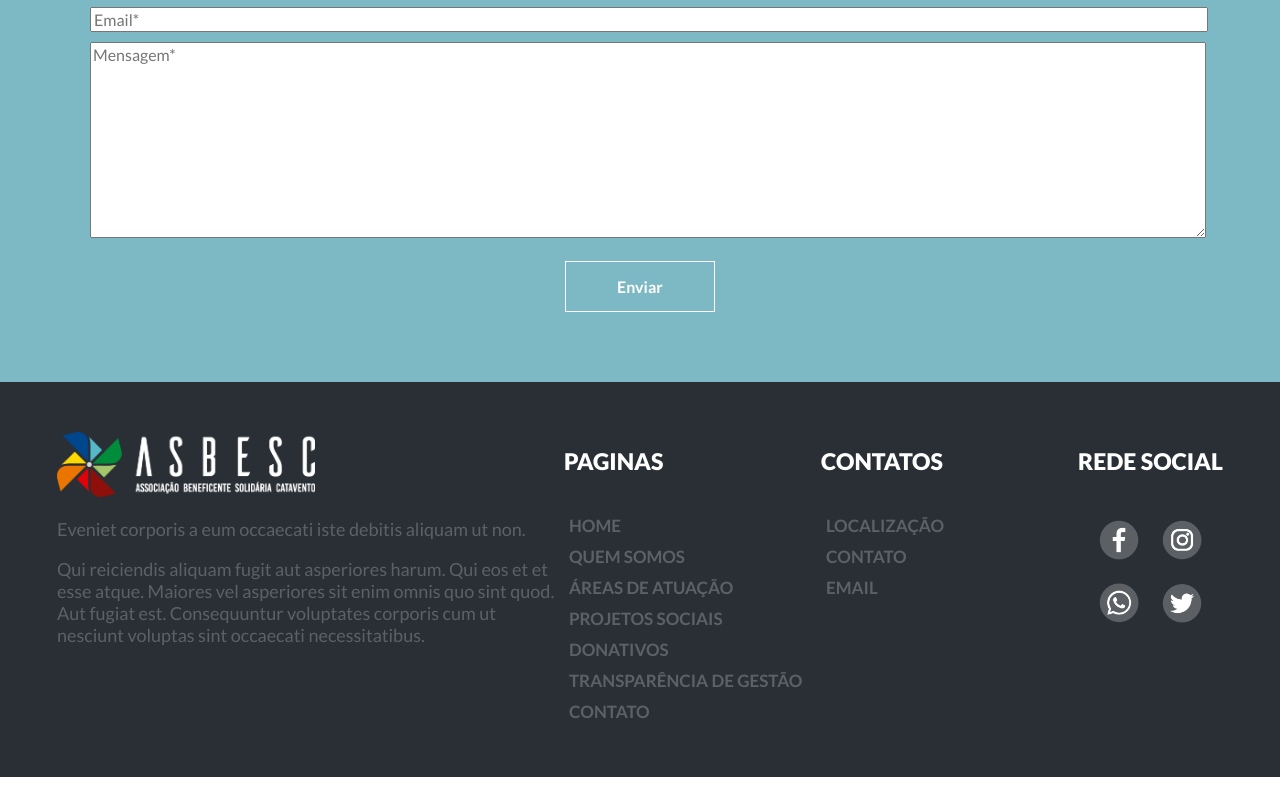
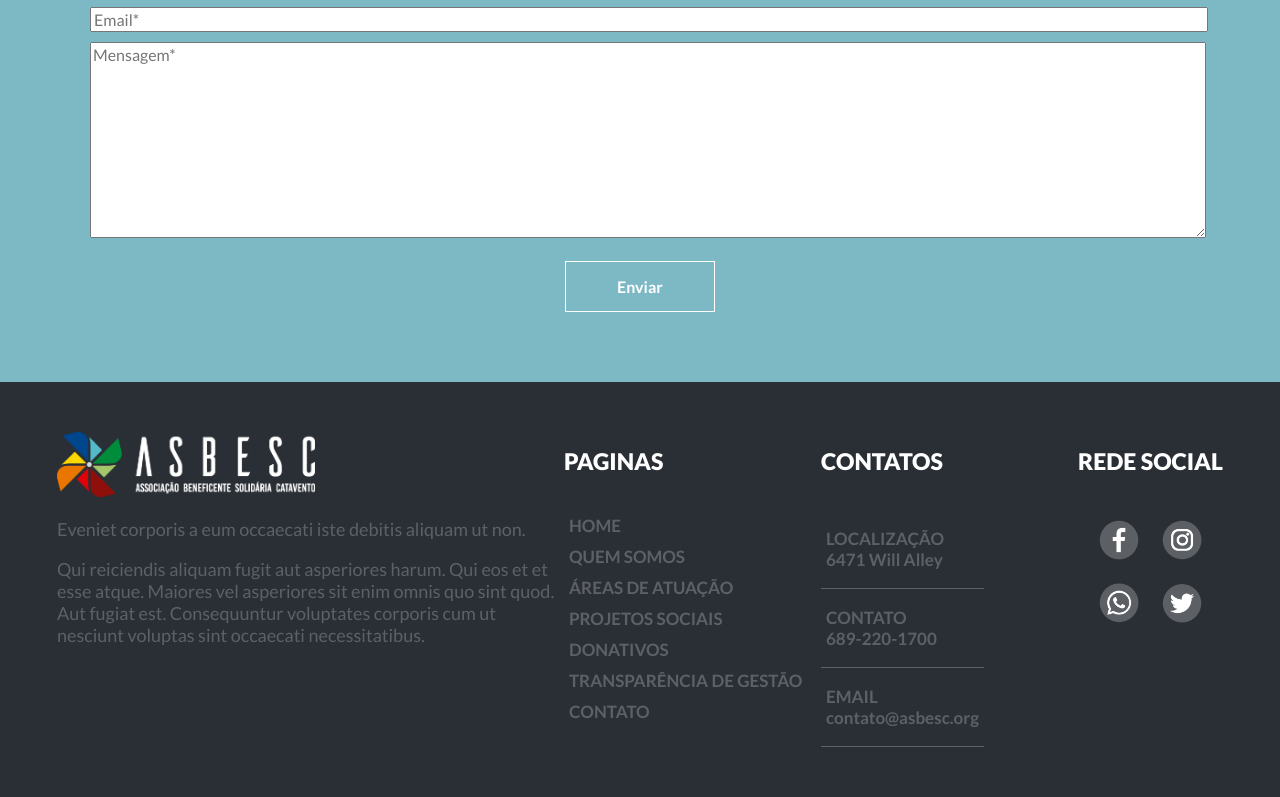
Before and after one commit to tfc-campos/ASBESC, a plain HTML site: page index.html in a window 1280 px wide. Shown: the part 3447-4244 px from the top of the page. Drawn offline with Linux system fonts and the light colour scheme; a web font is replaced by a local one.

Commit message:
formatação rodapé

```diff
--- a/assets/css/style.css
+++ b/assets/css/style.css
@@ -539,10 +539,10 @@ footer {
     padding: 5px;
 }
 
-.barra_rodape {
-    width: 100%;
-    /* background-color: #363636; */
-    border-top: 1px solid #363636;
+.widget_contato ul li {
+    padding-bottom: 18px;
+    padding-top: 18px;
+    border-bottom: 1px solid #5d6166;
 }
 
 .rede_contato {
--- a/index.html
+++ b/index.html
@@ -244,7 +244,6 @@
             </div>
         </div>
     </section>
-
     <section id="voluntarios">
         <div class="container column">
             <div class="calendario">
@@ -345,9 +344,9 @@
                     CONTATOS
                 </div>
                 <ul>
-                    <li>LOCALIZAÇÃO</li>
-                    <li>CONTATO</li>
-                    <li>EMAIL</li>
+                    <li>LOCALIZAÇÃO</br>6471 Will Alley</li>
+                    <li>CONTATO</br>689-220-1700</li>
+                    <li>EMAIL</br>contato@asbesc.org</li>
                 </ul>
             </div>
         </div>
@@ -360,12 +359,8 @@
             </br>
             <img src="./assets/img/r_logoWhats.png">
             <img src="./assets/img/r_logotwitter.png">
-
         </div>
     </div>
-
-
 </footer>
 
-
 </html>
```
